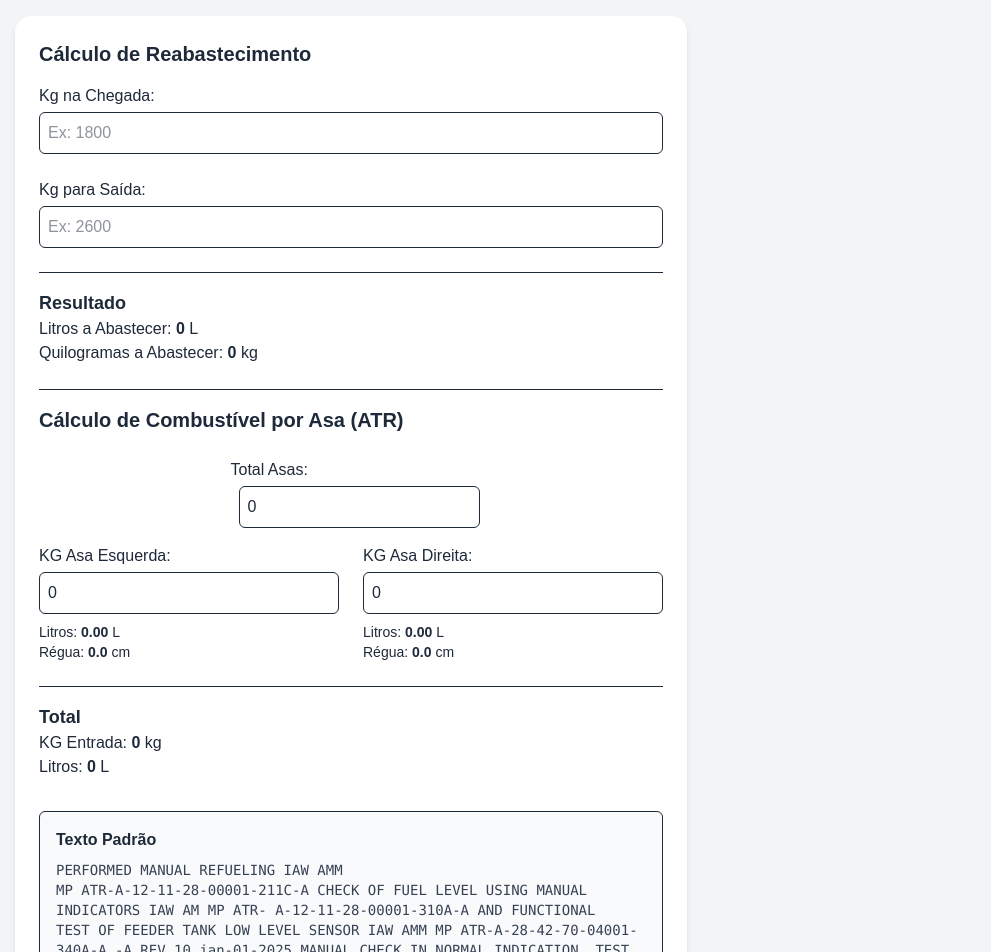
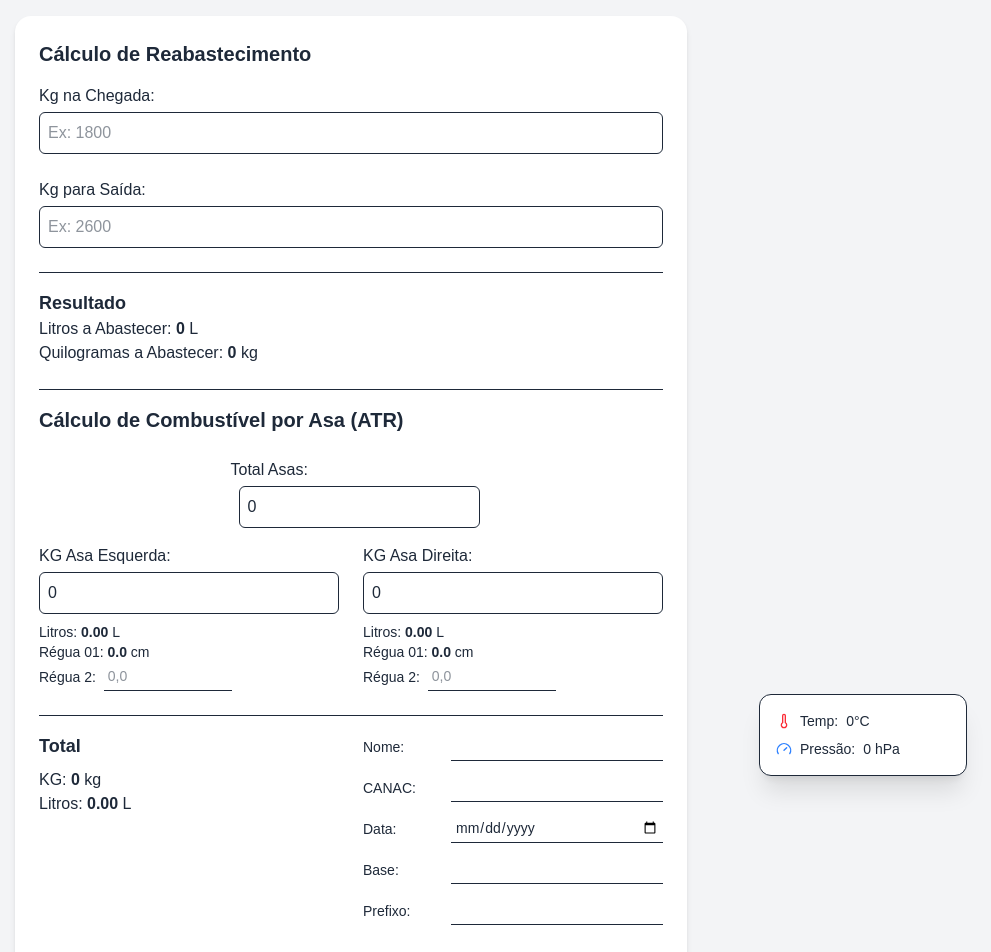
Before and after one commit to Colombao/airplane, a Next.js app: page / in a window 1280 px wide. Shown: the top 952 px of the page, without its empty margins (289-1280 px from the left). Built offline with nearby package versions, Linux system fonts and the light colour scheme; no server answers.

Commit message:
Add WeatherInfoPanel component and integrate weather data fetching in FuelCalculator

```diff
--- /dev/null
+++ b/app/components/WeatherInfoPanel.tsx
@@ -0,0 +1,19 @@
+// components/WeatherInfoPanel.tsx
+import { Thermometer, Gauge } from "lucide-react";
+
+const WeatherInfoPanel = ({ temp, pressure }: { temp: number; pressure: number }) => {
+  return (
+    <div className="fixed bottom-6 right-6 bg-white shadow-xl border rounded-xl p-4 w-52 text-sm space-y-2 z-50">
+      <div className="flex items-center gap-2">
+        <Thermometer className="w-4 h-4 text-red-500" />
+        <span className="font-medium">Temp:</span> {temp}°C
+      </div>
+      <div className="flex items-center gap-2">
+        <Gauge className="w-4 h-4 text-blue-500" />
+        <span className="font-medium">Pressão:</span> {pressure} hPa
+      </div>
+    </div>
+  );
+};
+
+export default WeatherInfoPanel;
--- a/app/page.tsx
+++ b/app/page.tsx
@@ -1,7 +1,9 @@
 // app/page.tsx
 "use client";
 
+import axios from "axios";
 import { useEffect, useState } from "react";
+import WeatherInfoPanel from "./components/WeatherInfoPanel";
 
 export default function FuelCalculator() {
   const [arrivalLiters, setArrivalLiters] = useState("");
@@ -12,6 +14,36 @@ export default function FuelCalculator() {
   const [valuesLeft, setValuesLeft] = useState<any>(0);
   const [valuesRight, setValuesRight] = useState<any>(0);
   const density = 0.8;
+
+  const [weather, setWeather] = useState<{
+    temperature: number;
+    pressure: number;
+  } | null>(null);
+
+  useEffect(() => {
+    navigator.geolocation.getCurrentPosition(
+      async (position) => {
+        const { latitude, longitude } = position.coords;
+
+        try {
+          const res = await axios.get(
+            `https://api.open-meteo.com/v1/forecast?latitude=${latitude}&longitude=${longitude}&current_weather=true&pressure_unit=hPa`
+          );
+
+          const current = res.data.current_weather;
+          setWeather({
+            temperature: current.temperature,
+            pressure: current.pressure || 1013, // fallback
+          });
+        } catch (err) {
+          console.error("Erro ao buscar dados do clima", err);
+        }
+      },
+      (err) => {
+        console.error("Erro ao obter localização", err);
+      }
+    );
+  }, []);
 
   const parseInput = (val: any) =>
     typeof val === "string" ? parseFloat(val.replace(",", ".")) || 0 : 0;
@@ -126,8 +158,16 @@ export default function FuelCalculator() {
               Litros: <strong>{valuesLeft.liters}</strong> L
             </p>
             <p className="text-sm">
-              Régua: <strong>{valuesLeft.cm}</strong> cm
+              Régua 01: <strong>{valuesLeft.cm}</strong> cm
             </p>
+            <div className="flex items-center gap-2 text-sm">
+              <label className="font-medium">Régua 2:</label>
+              <input
+                type="text"
+                placeholder="0,0"
+                className="p-1 w-32 text-sm border-b"
+              />
+            </div>
           </div>
 
           <div>
@@ -143,19 +183,50 @@ export default function FuelCalculator() {
               Litros: <strong>{valuesRight.liters}</strong> L
             </p>
             <p className="text-sm">
-              Régua: <strong>{valuesRight.cm}</strong> cm
+              Régua 01: <strong>{valuesRight.cm}</strong> cm
+            </p>
+            <div className="flex items-center gap-2 text-sm">
+              <label className="font-medium">Régua 2:</label>
+              <input
+                type="number"
+                placeholder="0,0"
+                className="p-1 w-32 text-sm border-b"
+              />
+            </div>
+          </div>
+        </div>
+        <div className="grid grid-cols-1 gap-6 mt-6 border-t pt-4  md:grid-cols-2">
+          <div>
+            <p className="font-semibold text-lg mb-2">Total</p>
+            <p>
+              KG: <strong>{kgTotal}</strong> kg
+            </p>
+            <p>
+              Litros: <strong>{(kgTotal / density).toFixed(2)}</strong> L
             </p>
           </div>
-        </div>
-
-        <div className="mt-6 border-t pt-4">
-          <p className="font-semibold text-lg">Total</p>
-          <p>
-            KG Entrada: <strong>{kgTotal}</strong> kg
-          </p>
-          <p>
-            Litros: <strong>{kgTotal / density}</strong> L
-          </p>
+          <div className="space-y-3 text-sm border-t md:border-t-0">
+            <div className="flex items-center gap-2">
+              <label className="w-20 font-medium">Nome:</label>
+              <input type="text" className="flex-1 p-1 border-b outline-none" />
+            </div>
+            <div className="flex items-center gap-2">
+              <label className="w-20 font-medium">CANAC:</label>
+              <input type="text" className="flex-1 p-1 border-b outline-none" />
+            </div>
+            <div className="flex items-center gap-2">
+              <label className="w-20 font-medium">Data:</label>
+              <input type="date" className="flex-1 p-1 border-b outline-none" />
+            </div>
+            <div className="flex items-center gap-2">
+              <label className="w-20 font-medium">Base:</label>
+              <input type="text" className="flex-1 p-1 border-b outline-none" />
+            </div>
+            <div className="flex items-center gap-2">
+              <label className="w-20 font-medium">Prefixo:</label>
+              <input type="text" className="flex-1 p-1 border-b outline-none" />
+            </div>
+          </div>
         </div>
 
         <div className="mt-8 p-4 border rounded-md bg-gray-50">
@@ -171,6 +242,10 @@ export default function FuelCalculator() {
           </button>
         </div>
       </div>
+      <WeatherInfoPanel
+        temp={weather?.temperature ?? 0}
+        pressure={weather?.pressure ?? 0}
+      />
     </main>
   );
 }
```
Also changed, not shown: package.json (+8 -6 lines), 1 other file (tests, documents, lock files or other folders).
